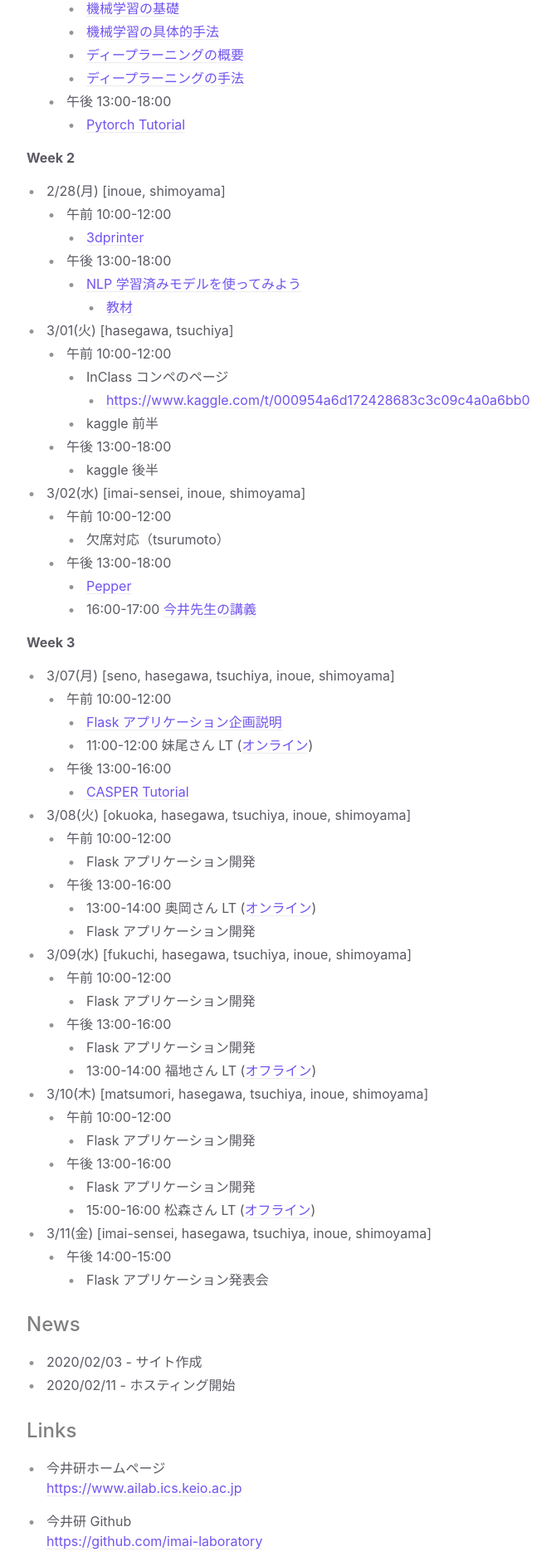
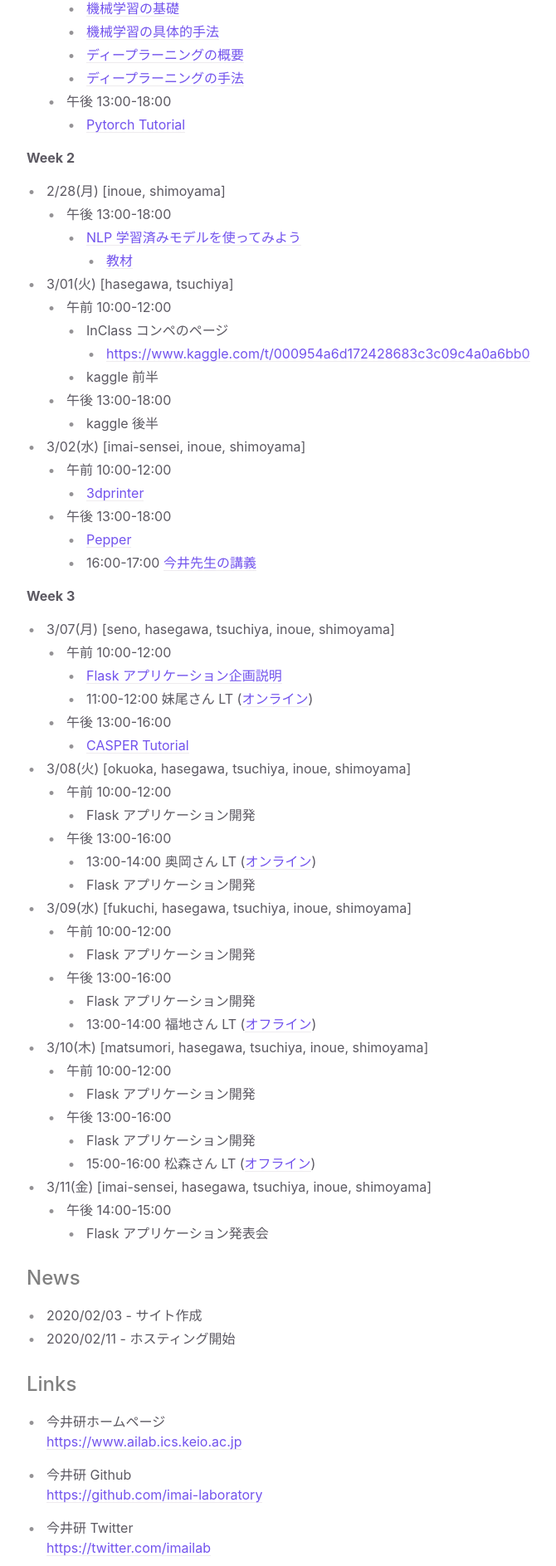
Before and after one commit to imai-laboratory/b4_induction_training, a Jekyll site: the page built from index.md, in a window 1280 px wide. Shown: the part 1365-3252 px from the top of the page at 83% size, without its empty margins (372-1042 px from the left). Built offline with Jekyll 4.4.1, drawn with Linux system fonts in a browser that asks for light colours.

Commit message:
change 3dprinter day

```diff
--- a/index.md
+++ b/index.md
@@ -65,8 +65,6 @@ permalink: /
 **Week 2**
 
 - 2/28(月) [inoue, shimoyama]
-  - 午前 10:00-12:00
-    - [3dprinter](https://docs.google.com/presentation/d/1LmCIy33uRHKB4NX42C_KYBdcg1ZRBhtYCF_Vigfv63k/edit?usp=sharing)
   - 午後 13:00-18:00
     - [NLP 学習済みモデルを使ってみよう](https://docs.google.com/presentation/d/1oNdA2Ih4rgQCnlezI2UMdGS-Hf2AhVgT-5-UIcW8Os4/edit?usp=sharing)
       - [教材](https://colab.research.google.com/drive/1Uve4sIMaar5aUlUQIJEtZwB-zRJvsp15?usp=sharing)
@@ -79,7 +77,7 @@ permalink: /
     - kaggle 後半
 - 3/02(水) [imai-sensei, inoue, shimoyama]
   - 午前 10:00-12:00
-    - 欠席対応（tsurumoto）
+    - [3dprinter](https://docs.google.com/presentation/d/1LmCIy33uRHKB4NX42C_KYBdcg1ZRBhtYCF_Vigfv63k/edit?usp=sharing)
   - 午後 13:00-18:00
     - [Pepper](https://docs.google.com/presentation/d/1DzaGYKmhlk0JJFt71uKjwHtIdbj1QPNhfdD24gP4oNU/edit?usp=sharing)
     - 16:00-17:00 [今井先生の講義](#)
```
